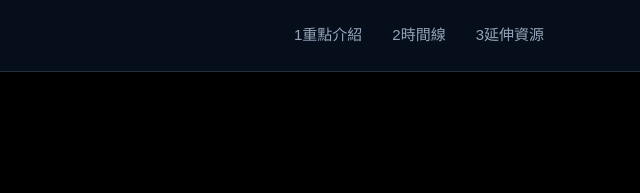
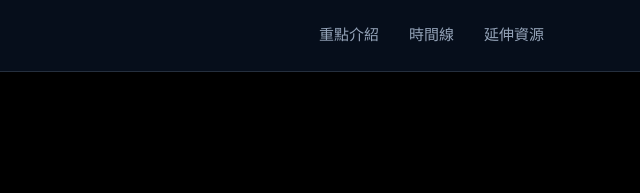
Before and after one commit to ericyeh-arch/ericyeh-arch.github.io, a plain HTML site: page index.html in a window 1280 px wide. Shown: the top 193 px of the page, 640-1280 px from the left. Drawn offline with Linux system fonts and the light colour scheme.

Commit message:
修改  Changes to be committed:

```diff
--- a/index.html
+++ b/index.html
@@ -15,9 +15,9 @@
       <nav class="nav" aria-label="主要導覽">
         <a class="brand" href="#home">AI x Python</a>
         <div class="nav-links">
-          <a href="#intro">1重點介紹</a>
-          <a href="#timeline">2時間線</a>
-          <a href="#resources">3延伸資源</a>
+          <a href="#intro">重點介紹</a>
+          <a href="#timeline">時間線</a>
+          <a href="#resources">延伸資源</a>
         </div>
       </nav>
     </header>
```
